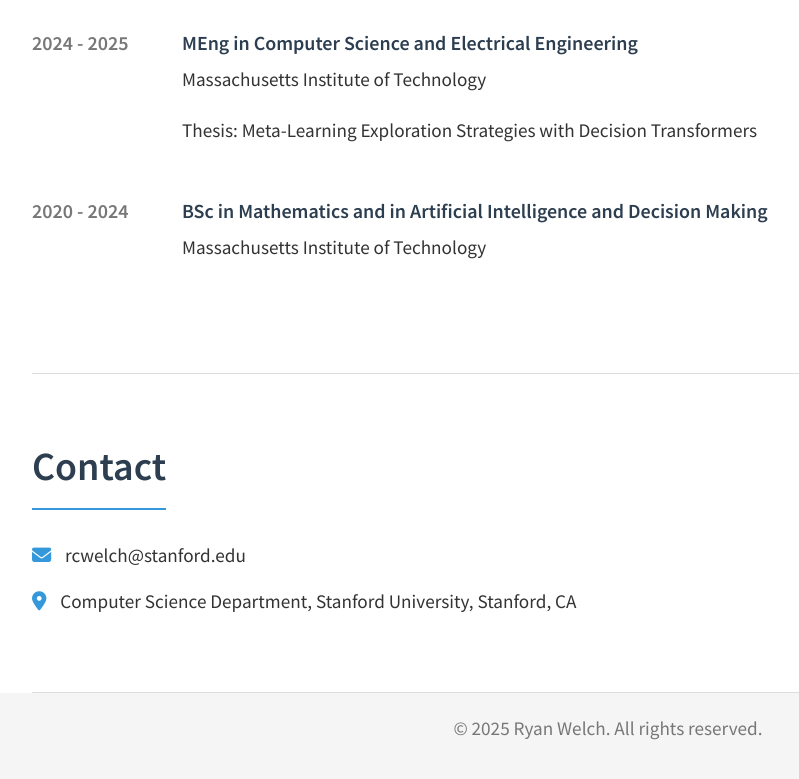
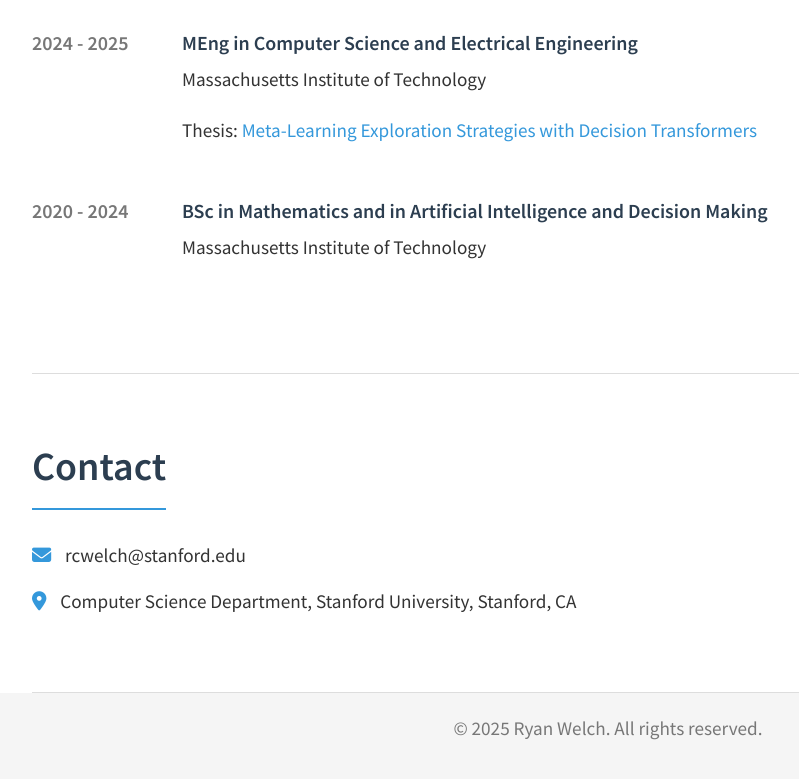
Before and after one commit to ryancwelch/ryancwelch.github.io, a plain HTML site: page index.html in a window 1280 px wide. Shown: the part 2413-3192 px from the top of the page, without its empty margins (32-831 px from the left). Drawn offline with Linux system fonts and the light colour scheme.

Commit message:
4/20/26 updates

```diff
--- a/index.html
+++ b/index.html
@@ -101,7 +101,7 @@
             <div class="cv-content">
                 <h4>MEng in Computer Science and Electrical Engineering</h4>
                 <p>Massachusetts Institute of Technology</p>
-                <p>Thesis: Meta-Learning Exploration Strategies with Decision Transformers</p>
+                <p>Thesis: <a href="https://dspace.mit.edu/handle/1721.1/162961">Meta-Learning Exploration Strategies with Decision Transformers</a></p>
             </div>
         </div>
         <div class="cv-item">
```
